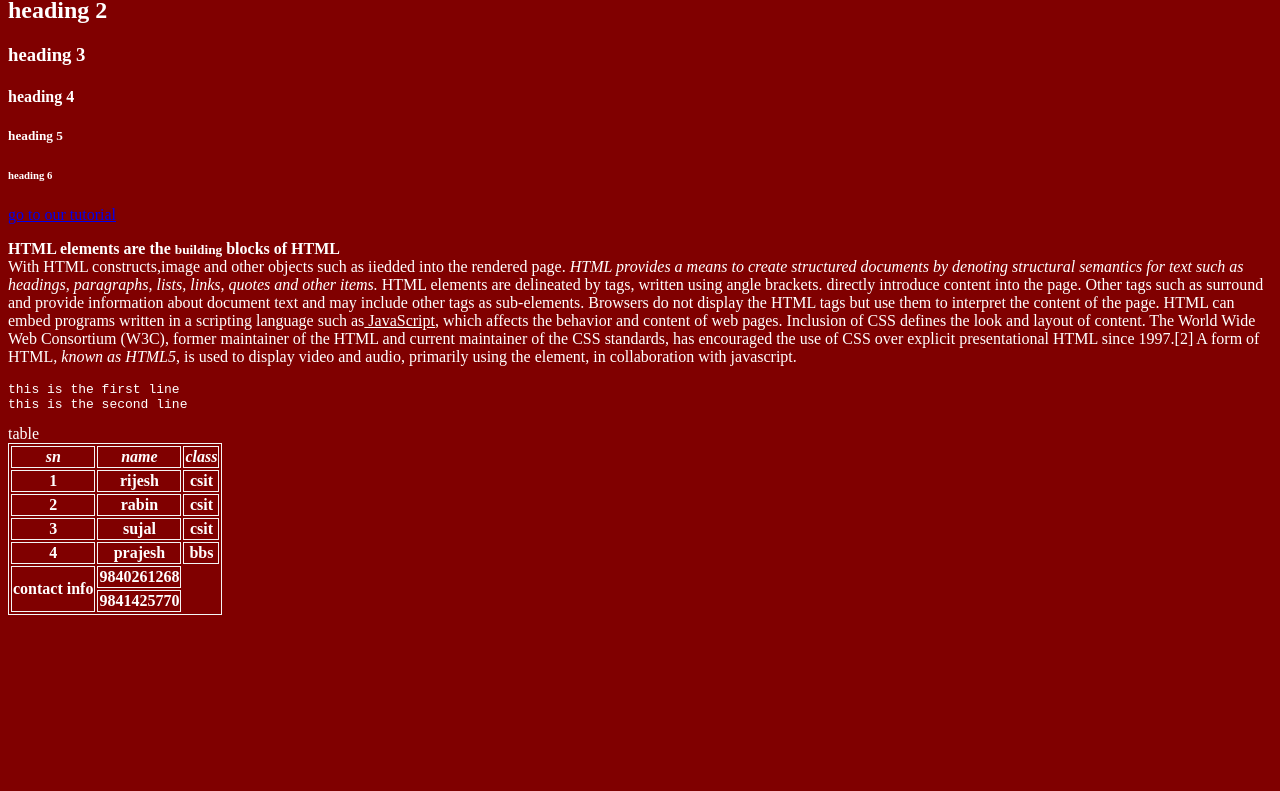
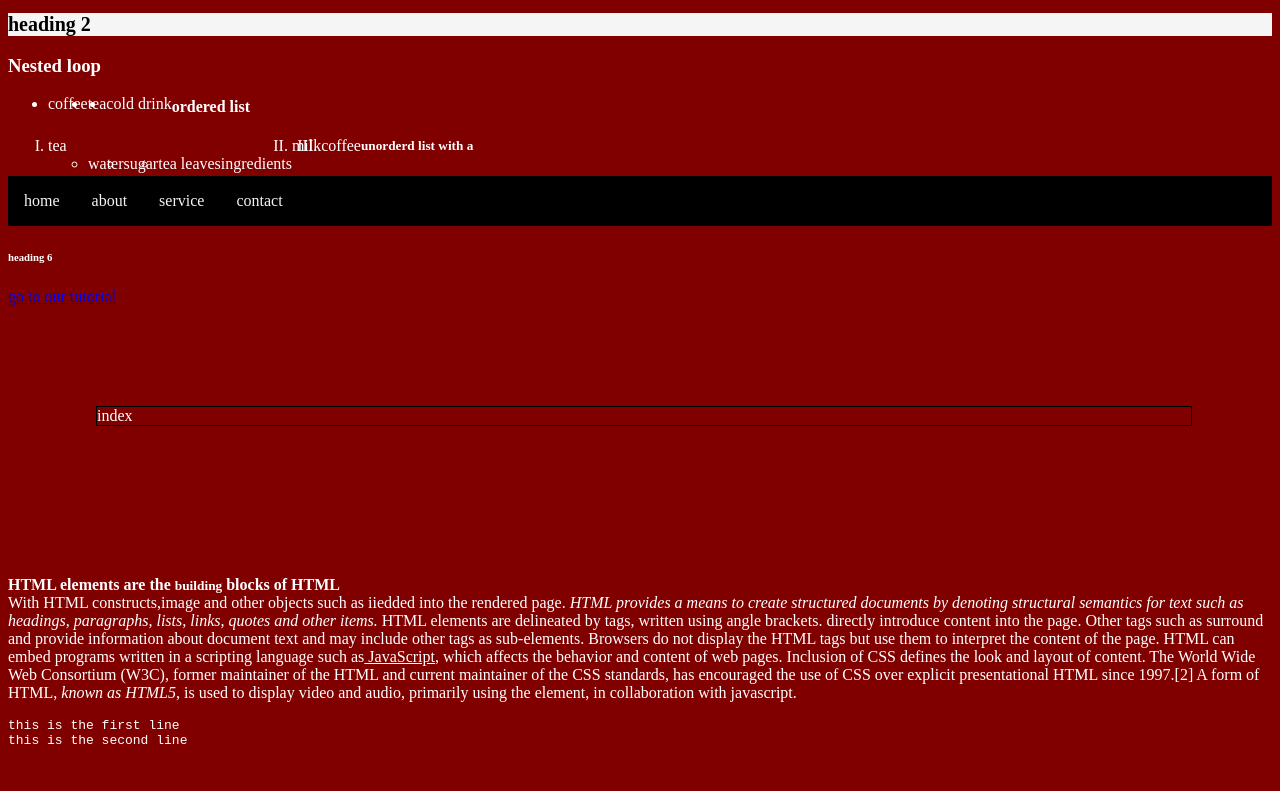
Before and after one commit to SujalMakajuShrestha/htmlDemo, a plain HTML site: page index.html in a window 1280 px wide. Shown: the part 69-860 px from the top of the page. Before the commit the page ends 800 px from the top, so only its background shows below. Drawn offline with Linux system fonts and the light colour scheme.

Commit message:
new file added

```diff
--- a/index.html
+++ b/index.html
@@ -2,17 +2,77 @@
 <head>
 <meta charset="utf-8">
 <title>Trail Html</title>
+<style type="text/css">
+	.nav{
+		list-style-type: none;
+		margin: 0;
+		padding: 0;
+		background-color: whitesmoke;
+		overflow: hidden;
+		background-color: black;
+	}
+	li{
+		float: left;
+	}
+	li a{
+		padding: 16px;
+		text-decoration: none;
+		color:whitesmoke;
+		display:block;
+
+	}
+	li a:hover{
+		background-color:red;
+
+
+	}
+	.par{
+		font-size: 40px; background-color:hsl(2, 100%, 50%); color:black ;"
+
+	}
+	.la{
+		font-size: 20px;background-color: whitesmoke; color:black ;
+	}
+	div{
+		border: 1px solid black;
+		margin: 100px 80px 150px 88px;
+	}
+</style>
 </head>
 <body style="background-color: #800000; color: rgb(255,255,255);">
-<h1>Heading</h1>
-<h2>heading 2</h2>
-<h3>heading 3</h3>
-<h4>heading 4</h4>
-<h5>heading 5</h5>
+<h1 class="par">Heading</h1>
+<h2 class="la">heading 2</h2>
+<h3>Nested loop </h3>
+<ul>
+	<li>coffee</li>
+	<li>tea</li>
+	<li>cold drink</li>
+</ul>
+<h4>ordered list</h4>
+<ol type="I">
+	<li>tea
+		<ul>ingredients
+			<li>water</li>
+			<li>sugar</li>
+			<li>tea leaves</li>
+
+		</ul>
+	</li>
+	<li>milk</li>
+	<li>coffee</li>
+	</ol>
+<h5>unorderd list with a</h5>
+<ul class="nav">
+	<li><a href="index.html">home</a></li>
+	<li><a href="about.html">about</a></li>
+	<li><a href="service.html">service</a></li>
+	<li><a href="contact.html">contact</a></li>
+</ul>
 <h6>heading 6</h6>
 <a href="https://tech.itbridgenepal.com.np/" target="_blank">
-go to our tutorial
+	go to our tutorial
 </a>
+<div>index</div>
 <p>
 <b>HTML elements are the <small>building</small> blocks of HTML</b> <br>With HTML constructs,image and other objects such as iiedded into the rendered page.<i> HTML provides a means to create structured documents by denoting structural semantics for text such as headings, paragraphs, lists, links, quotes and other items.</i> HTML elements are delineated by tags, written using angle brackets. directly introduce content into the page. Other tags such as surround and provide information about document text and may include other tags as sub-elements. Browsers do not display the HTML tags but use them to interpret the content of the page.
 HTML can embed programs written in a scripting language such as<u> JavaScript</u>, which affects the behavior and content of web pages. Inclusion of CSS defines the look and layout of content. The World Wide Web Consortium (W3C), former maintainer of the HTML and current maintainer of the CSS standards, has encouraged the use of CSS over explicit presentational HTML since 1997.[2] A form of HTML,<em> known as HTML5</em>, is used to display video and audio, primarily using the element, in collaboration with javascript.
@@ -61,4 +121,8 @@ this is the second line
 		<th>9841425770</th>
 	</tr>
 </table>
+<!--hr tag is used for creating horizontal line in documents-->
+	<hr>
+	<p class="par">a<sup>2</sup>-b<sup>2</sup>=(a+b)(a-b)</p>
+	</hr>
 </html>
```
Also changed, not shown: about.html (added, +11 -0 lines), contact.html (added, +12 -0 lines), service.html (added).
